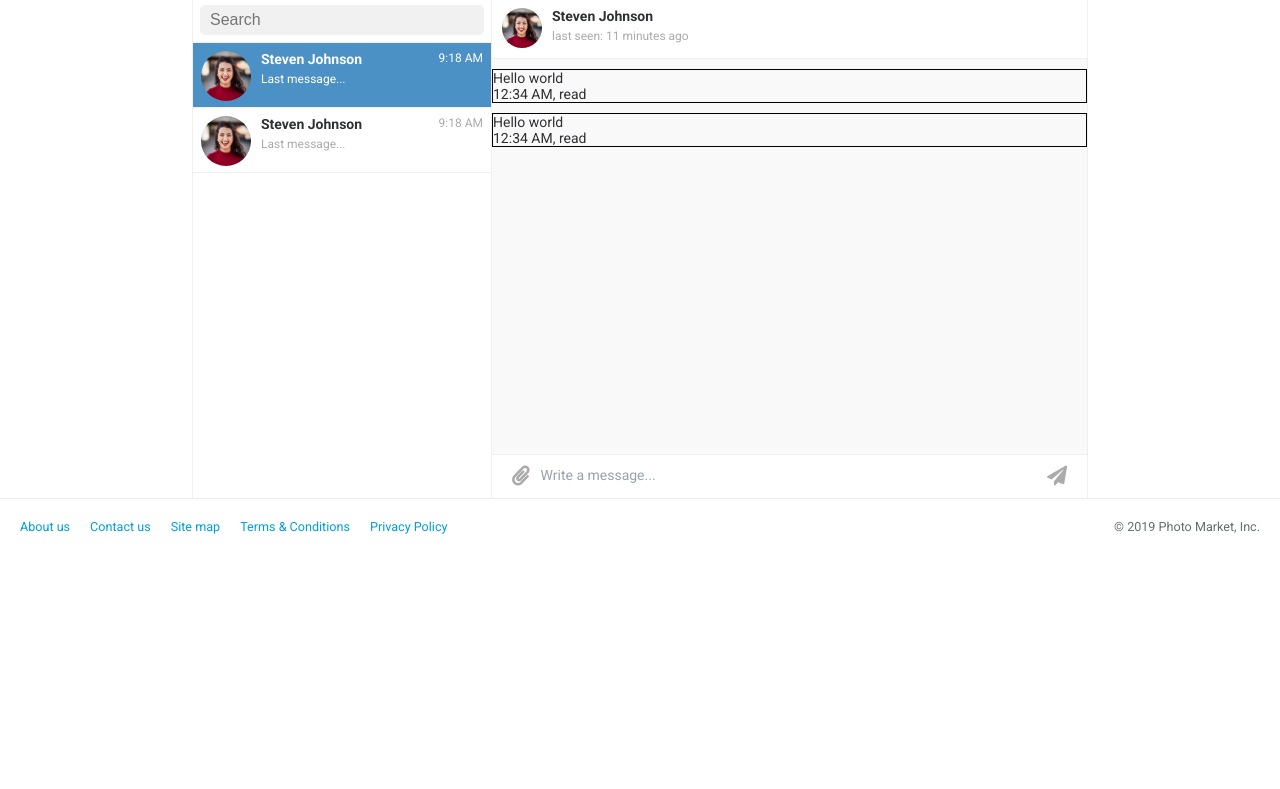
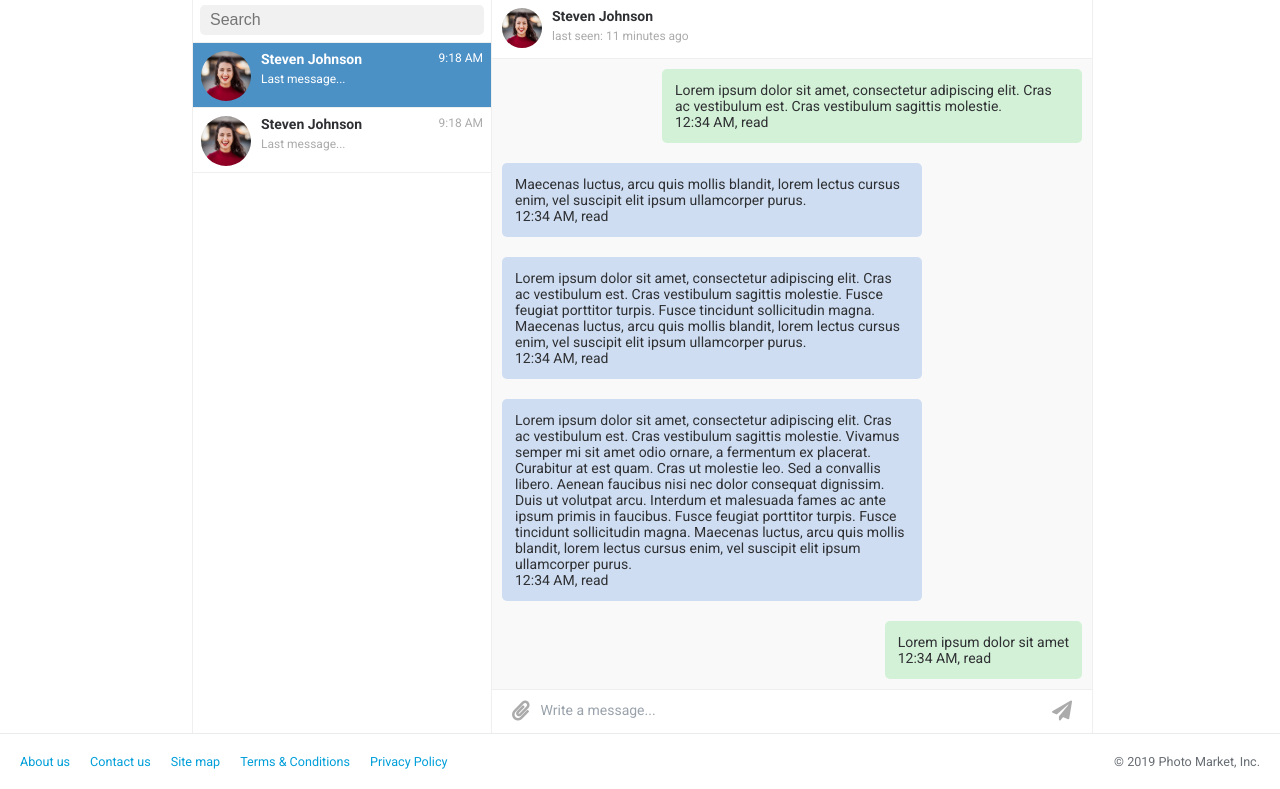
Before and after one commit to photo-market/photo-market-template, a plain HTML site: page src/chat.html in a window 1280 px wide. Shown: the part 62-851 px from the top of the page. Before the commit the page ends 800 px from the top, so only its background shows below. Drawn offline with Linux system fonts and the light colour scheme.

Commit message:
Update chat.

```diff
--- a/src/chat.html
+++ b/src/chat.html
@@ -121,10 +121,50 @@
                     </div>
                 </div>
 
-                <div class="messages">
+                <div class="im-messages-container">
+                    <div class="messages" id="messages">
+                        <div style="flex-grow: 1;"></div>
+                        <div class="outcoming">
+                            <div class="message">
+                                Lorem ipsum dolor sit amet, consectetur adipiscing elit.
+                                Cras ac vestibulum est. Cras vestibulum sagittis molestie.
+                            </div>
+                            <div class="message-info">
+                                12:34 AM, read
+                            </div>
+                        </div>
                         <div class="incoming">
                             <div class="message">
-                            Hello world
+                                Maecenas luctus, arcu quis mollis blandit, lorem lectus cursus enim,
+                                vel suscipit elit ipsum ullamcorper purus.
+                            </div>
+                            <div class="message-info">
+                                12:34 AM, read
+                            </div>
+                        </div>
+                        <div class="incoming">
+                            <div class="message">
+                                Lorem ipsum dolor sit amet, consectetur adipiscing elit.
+                                Cras ac vestibulum est. Cras vestibulum sagittis molestie.
+                                Fusce feugiat porttitor turpis. Fusce tincidunt sollicitudin magna.
+                                Maecenas luctus, arcu quis mollis blandit, lorem lectus cursus enim,
+                                vel suscipit elit ipsum ullamcorper purus.
+                            </div>
+                            <div class="message-info">
+                                12:34 AM, read
+                            </div>
+                        </div>
+                        <div class="incoming">
+                            <div class="message">
+                                Lorem ipsum dolor sit amet, consectetur adipiscing elit.
+                                Cras ac vestibulum est. Cras vestibulum sagittis molestie.
+                                Vivamus semper mi sit amet odio ornare, a fermentum ex placerat.
+                                Curabitur at est quam. Cras ut molestie leo. Sed a convallis libero.
+                                Aenean faucibus nisi nec dolor consequat dignissim. Duis ut volutpat arcu.
+                                Interdum et malesuada fames ac ante ipsum primis in faucibus.
+                                Fusce feugiat porttitor turpis. Fusce tincidunt sollicitudin magna.
+                                Maecenas luctus, arcu quis mollis blandit, lorem lectus cursus enim,
+                                vel suscipit elit ipsum ullamcorper purus.
                             </div>
                             <div class="message-info">
                                 12:34 AM, read
@@ -132,10 +172,11 @@
                         </div>
                         <div class="outcoming">
                             <div class="message">
-                            Hello world
+                                Lorem ipsum dolor sit amet
                             </div>
                             <div class="message-info">
                                 12:34 AM, read
+                            </div>
                         </div>
                     </div>
                 </div>
@@ -232,6 +273,9 @@
     }
 
     window.onload = () => {
+        const imElement = document.getElementById('messages');
+        imElement.scrollTop = imElement.scrollHeight;
+
         socket = new WebSocket("ws://localhost:9999/chat");
 
         // connection established
--- a/src/css/chat.css
+++ b/src/css/chat.css
@@ -40,7 +40,6 @@ main.messaging {
 }
 
 .left-bar {
-    height: 500px;
     border-left: 1px solid #efefef;
     border-right: 1px solid #efefef;
 }
@@ -102,25 +101,54 @@ main.messaging {
     margin-bottom: 5px;
 }
 
+.im-messages-container {
+    flex: 1;
+    display: flex;
+    overflow: auto;
+    height: 300px;
+
+
+    position: relative;
+    top: 0;
+    bottom: 0;
+    left: 0;
+    width: 600px;
+
+    display: flex;
+    flex-direction: column;
+}
+
 .right-bar .messages {
     background-color: #f9f9f9;
     flex-grow: 1;
-    overflow: auto;
+
     display: flex;
     flex-direction: column;
-    align-content: flex-end;
+    /*justify-content: flex-end;*/
+
+    overflow-y: auto;
+    overflow-x: hidden;
+
     /* for Firefox */
     min-height: 0;
 }
 
 .right-bar .messages .incoming {
-    border: 1px solid black;
-    margin-top: 10px;
+    background: #ceddf1;
+    border-radius: 5px;
+    margin: 10px;
+    padding: 13px;
+    align-self: flex-start;
+    max-width: 70%;
 }
 
 .right-bar .messages .outcoming {
-    border: 1px solid black;
-    margin-top: 10px;
+    background: #D3F1D7;
+    border-radius: 5px;
+    margin: 10px;
+    padding: 13px;
+    align-self: flex-end;
+    max-width: 70%;
 }
 
 .right-bar .input-bar {
```
Lines whose indentation alone changed are shown as unchanged.
